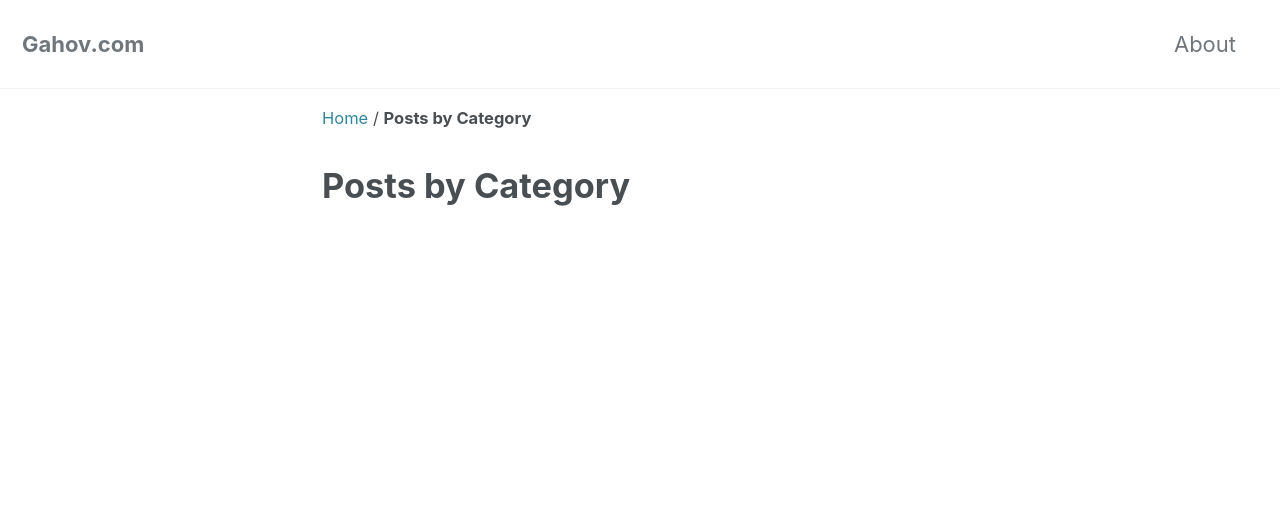
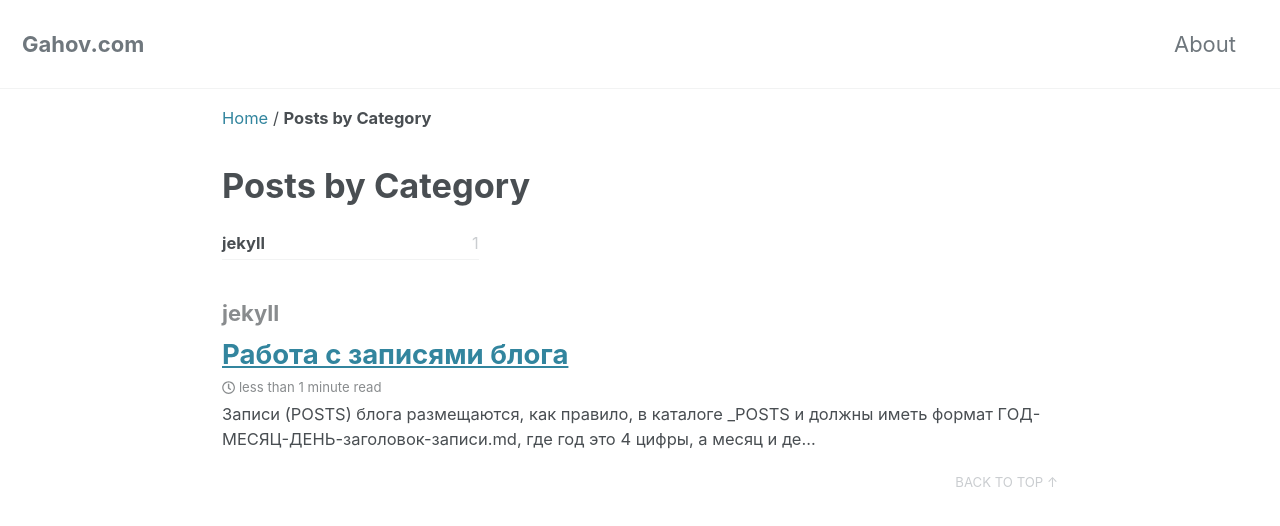
Before and after one commit to andrewgrow/andrewgrow.github.io, a Jekyll site: the page built from _pages/category-archive.html, in a window 1280 px wide and 900 px high. Shown: the top 526 px of the window. Built offline with Jekyll 4.4.1, drawn with Linux system fonts in a browser that asks for light colours; cached includes are drawn as plain includes.

Commit message:
Add new post

````diff
--- /dev/null
+++ b/_posts/2019-04-10-work-with-posts.md
@@ -0,0 +1,48 @@
+---
+layout: single
+title:  "Работа с записями блога"
+author_profile: true
+author: Andrew
+categories: [jekyll]
+tags: [перевод]
+---
+Записи (POSTS) блога размещаются, как правило, в каталоге `_POSTS` и должны иметь формат
+`ГОД-МЕСЯЦ-ДЕНЬ-заголовок-записи.md`, где год это 4 цифры, а месяц и день по 2.
+
+Например, эта страница имеет имя
+```
+2019-04-10-work-with-posts.md
+```
+
+Расширение может быть любым, например, `.html`.
+Но, если вы собрались писать с использованием MARKDOWN, тогда ставьте `.md`.
+
+**Значения по умолчанию:**
+```yaml
+defaults:
+  # _posts
+  - scope:
+      path: ""
+      type: posts
+    values:
+      layout: single
+      author_profile: true
+      read_time: true
+      comments: # true
+      share: true
+      related: true
+      sidebar:
+        nav: "left_navigation_menu"
+```
+(эти значения установлены в файле _config.yml, см. в конце файла)
+
+**Значения записи:**
+```yaml
+layout: single
+title:  "Работа с записями блога"
+author_profile: true
+author: Andrew
+categories: [jekyll]
+tags: [перевод]
+```
+(эти значения установлены в файле этой записи, см. заголовок страницы)
--- a/_sass/minimal-mistakes/_page.scss
+++ b/_sass/minimal-mistakes/_page.scss
@@ -75,7 +75,8 @@
   p,
   li,
   dl {
-    font-size: 1em;
+    //font-size: 1em;
+    font-size: $type-size-6;
   }
 
   /* paragraph indents */
@@ -249,7 +250,7 @@
   margin-top: 2em;
   color: $muted-text-color;
   font-family: $sans-serif;
-  font-size: $type-size-6;
+  font-size: $type-size-8; /* default $type-size-6 */
 
   p {
     margin: 0;
--- a/_sass/minimal-mistakes/_syntax.scss
+++ b/_sass/minimal-mistakes/_syntax.scss
@@ -9,7 +9,7 @@ figure.highlight {
   background: $base00;
   color: $base05;
   font-family: $monospace;
-  font-size: $type-size-6;
+  font-size: $type-size-8; /* default $type-size-6 */
   line-height: 1.8;
   border-radius: $border-radius;
 
--- a/_sass/minimal-mistakes/_variables.scss
+++ b/_sass/minimal-mistakes/_variables.scss
@@ -54,7 +54,7 @@ $light-gray: mix(#fff, $gray, 50%) !default;
 $lighter-gray: mix(#fff, $gray, 90%) !default;
 
 $background-color: #fff !default;
-$code-background-color: #fafafa !default;
+$code-background-color: #f2f2f2 !default; /* default #fafafa */
 $code-background-color-dark: $light-gray !default;
 $text-color: $dark-gray !default;
 $muted-text-color: mix(#fff, $text-color, 35%) !default;
@@ -141,9 +141,9 @@ $x-large: 1280px !default;
    Grid
    ========================================================================== */
 
-$right-sidebar-width-narrow: 200px !default;
-$right-sidebar-width: 300px !default;
-$right-sidebar-width-wide: 400px !default;
+$right-sidebar-width-narrow: 100px !default;
+$right-sidebar-width: 200px !default;
+$right-sidebar-width-wide: 300px !default;
 
 /*
    Other
````
Also changed, not shown: _posts/2019-04-08-andrew-post.md (deleted, +0 -13 lines).
